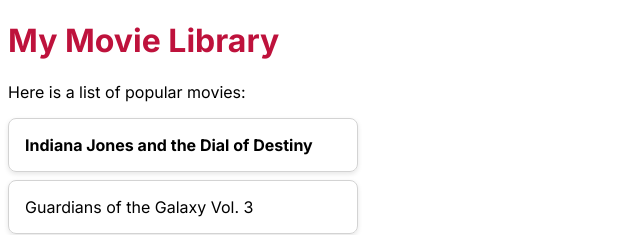
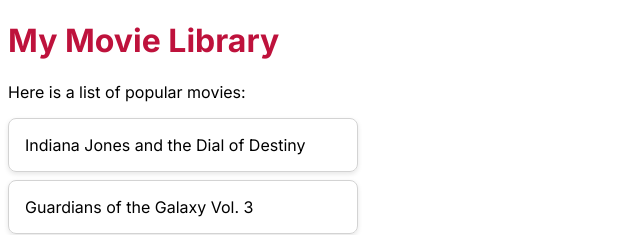
Before and after one commit to geraldooi/my-movie-library, a Next.js app: page / in a window 1280 px wide. Shown: the top 235 px of the page, without its empty margins (0-640 px from the left). Built offline with nearby package versions, Linux system fonts and the light colour scheme.

Commit message:
Styling components with CSS modules

```diff
--- a/src/components/movie-list-item.js
+++ b/src/components/movie-list-item.js
@@ -1,3 +1,5 @@
+import styles from "./movie-list-item.module.css";
+
 export function MovieListItem({ movie }) {
-  return <li className={movie.featured && "featured"}>{movie.title}</li>;
+  return <li className={styles.movieListItem}>{movie.title}</li>;
 }
--- /dev/null
+++ b/src/components/movie-list-item.module.css
@@ -0,0 +1,10 @@
+.movieListItem {
+  list-style: none;
+  border: 1px solid lightgray;
+  border-radius: 8px;
+  white-space: nowrap;
+  overflow: hidden;
+  text-overflow: ellipsis;
+  padding: 16px;
+  box-shadow: 0 2px 5px rgba(0, 0, 0, 10%);
+}
--- a/src/components/movie-list.js
+++ b/src/components/movie-list.js
@@ -1,8 +1,9 @@
 import { MovieListItem } from "./movie-list-item";
+import styles from "./movie-list.module.css";
 
 export function MovieList({ movies }) {
   return (
-    <ul className="movie-list">
+    <ul className={styles.movieList}>
       {movies.map((movie) => (
         <MovieListItem key={movie.id} movie={movie} />
       ))}
--- /dev/null
+++ b/src/components/movie-list.module.css
@@ -0,0 +1,7 @@
+.movieList {
+  padding: 0;
+  display: flex;
+  flex-direction: column;
+  gap: 8px;
+  max-width: 350px;
+}
```
